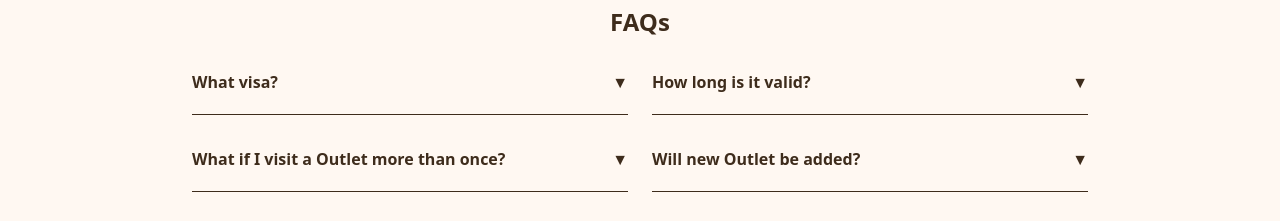
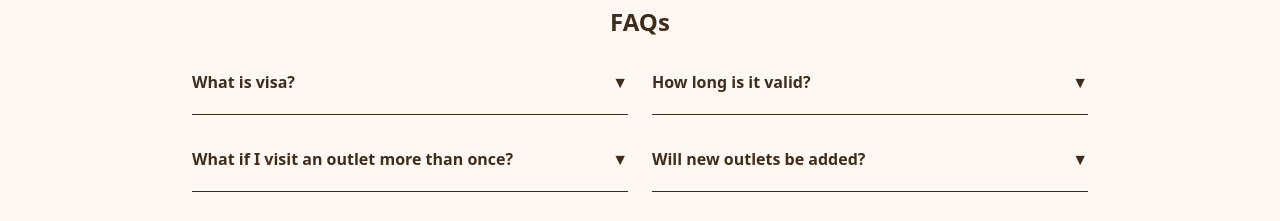
Before and after one commit to RiyaDharsandiya/Brew-Hop, a React (Vite) app in the folder client/: page / in a window 1280 px wide. Shown: the part 1754-1975 px from the top of the page. Built offline with nearby package versions, Linux system fonts and the light colour scheme; no server answers.

Commit message:
frontend

```diff
--- a/client/src/pages/CafeList.jsx
+++ b/client/src/pages/CafeList.jsx
@@ -406,7 +406,7 @@ const planIsNotPurchased = (plan) => {
           onChange={(e) => setSelectedLocation(e.target.value)}
           className="w-full px-4 py-3 bg-white border border-gray-300 rounded-md shadow-sm focus:outline-none focus:ring-2 focus:ring-[#f0a500] text-gray-700 text-base sm:text-lg"
         >
-          <option value="">All Locations</option>
+          <option value="">Filter Locations</option>
           {locations.map((loc) => (
             <option key={loc} value={loc}>
               {loc}
@@ -542,10 +542,6 @@ const planIsNotPurchased = (plan) => {
     </div>
   ))}
 </div>
-
-
-
-
 
         {filteredCafes.length === 0 && selectedLocation && (
           <p className="text-center text-white mt-8">No cafés found in {selectedLocation}</p>
@@ -706,6 +702,7 @@ const planIsNotPurchased = (plan) => {
   </div>
 )}
 
+{selectedLocation && (
   <div className="relative z-10 max-w-2xl mx-auto mt-12 mb-8 p-3 bg-white bg-opacity-90 rounded-lg shadow-md text-gray-800">
     <h3 className="text-xl font-semibold mb-4">Terms and Conditions:</h3>
     <ol className="list-decimal list-inside space-y-2 text-sm sm:text-base">
@@ -722,6 +719,8 @@ const planIsNotPurchased = (plan) => {
       <li>Other T&Cs may apply</li>
     </ol>
   </div>
+)}
+
   {modalOpen && <AdminReferralCodeForm onClose={() => setmodalOpen(false)} />}
 </div>
   );
--- a/client/src/pages/HomePage.jsx
+++ b/client/src/pages/HomePage.jsx
@@ -18,7 +18,7 @@ const Home = () => {
   };
   const faqs = [
     {
-      question: "What visa?",
+      question: "What is visa?",
       answer: "BrewHop has a curated Outlet visa that lets you explore 10 places in your area — with 1 a complimentary dish/beverage at each. The visa is your ticket to enjoy at every partner Outlet in your selected area for a month. Just show your QR code at the Outlet and redeem your complimentary item!"
     },
     {
@@ -26,11 +26,11 @@ const Home = () => {
       answer: "Your visa is valid for 1 month from the date and time of purchase. Check your profile to know more."
     },
     {
-      question: "What if I visit a Outlet more than once?",
+      question: "What if I visit an outlet more than once?",
       answer: "Each Outlet can be claimed only once per visa. To enjoy more, you can renew your subscription after it expires 30 days from the date of your purchase."
     },
     {
-      question: "Will new Outlet be added?",
+      question: "Will new outlets be added?",
       answer: "Yes! We regularly onboard new Outlet to keep the experience fresh. Each zone may get updated lineups in future BrewHop editions."
     }
   ];
--- a/client/src/pages/Payment.jsx
+++ b/client/src/pages/Payment.jsx
@@ -127,7 +127,7 @@ const Payment = () => {
           </div>
 
           <h2 className="text-2xl font-bold text-[#a8741a] mb-1">Buy Café Passport</h2>
-          <p className="text-gray-600 text-center">Get access to 10 items/dishes at partner cafés in <span className="font-semibold text-[#a8741a]">{selectedLocation || "..."}</span></p>
+          <p className="text-gray-600 text-center">Get access to 10 dishe/beverage at partner cafés in <span className="font-semibold text-[#a8741a]">{selectedLocation || "..."}</span></p>
         </div>
 
         <div className="border border-[#f6e7c1] rounded-xl p-5 bg-white/80 mb-6 space-y-3 shadow">
```
Lines whose indentation alone changed are shown as unchanged.
